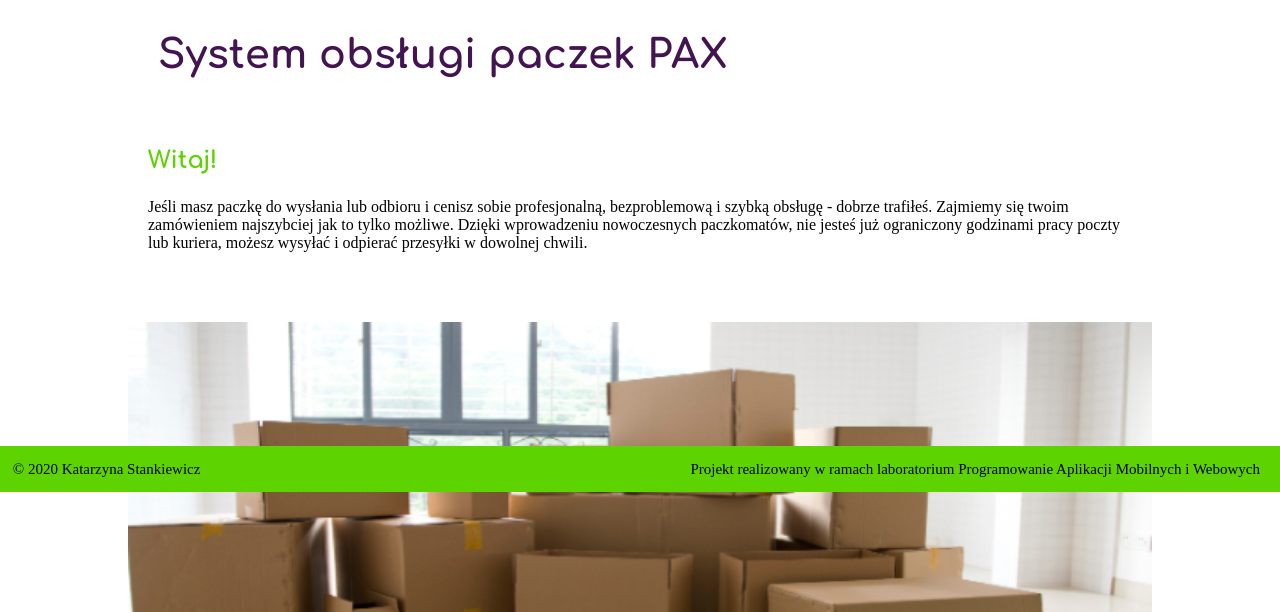
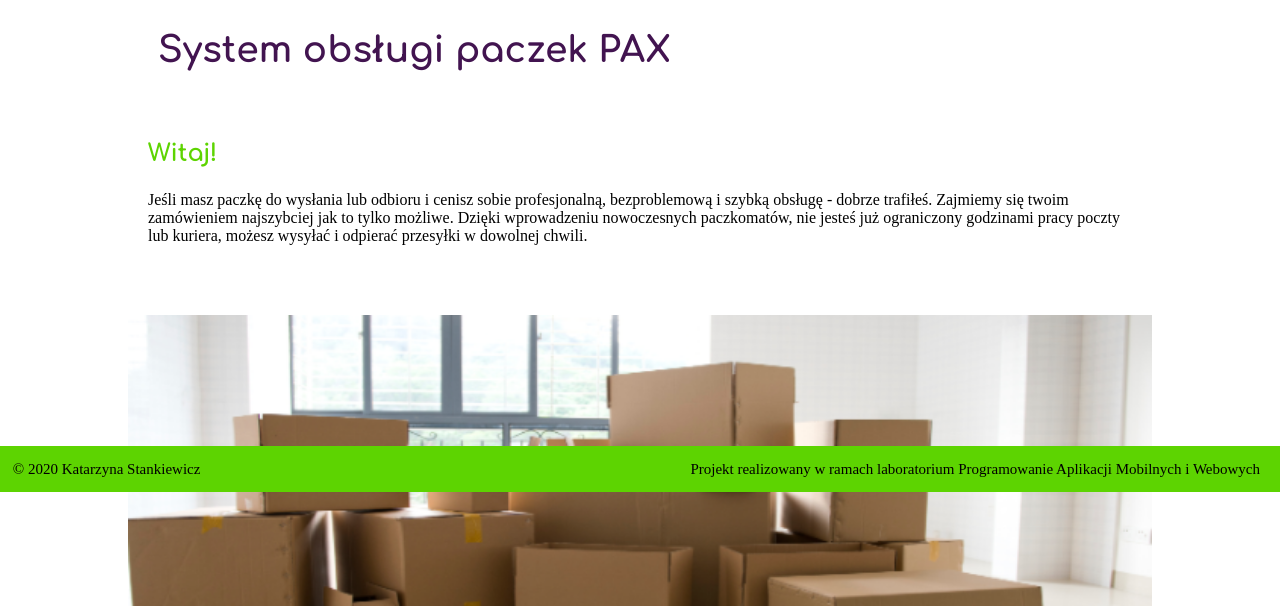
Before and after one commit to KasiaWiktoria/projekt_pamiw, a Flask app: page / in a window 1280 px wide. Shown: the part 308-920 px from the top of the page. Run offline with Flask 2, Linux system fonts and the light colour scheme.

Commit message:
Drobne zmiany.

```diff
--- a/static/styles/main_style.css
+++ b/static/styles/main_style.css
@@ -38,7 +38,7 @@ body h3{
 }
 
 body h2{
-    font-size: 40px;
+    font-size: 36px;
     padding-left: 30px;
 }
 
```
